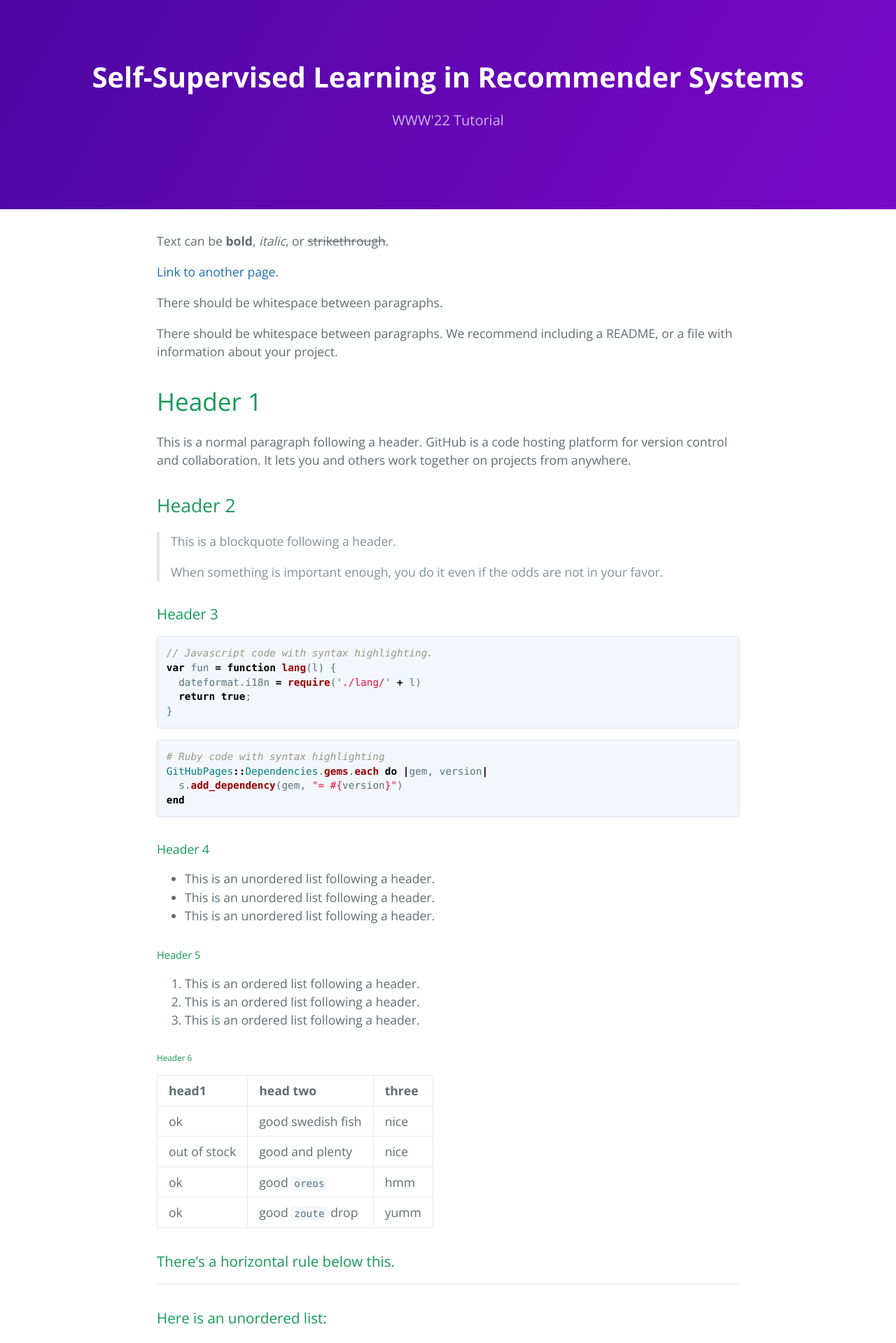
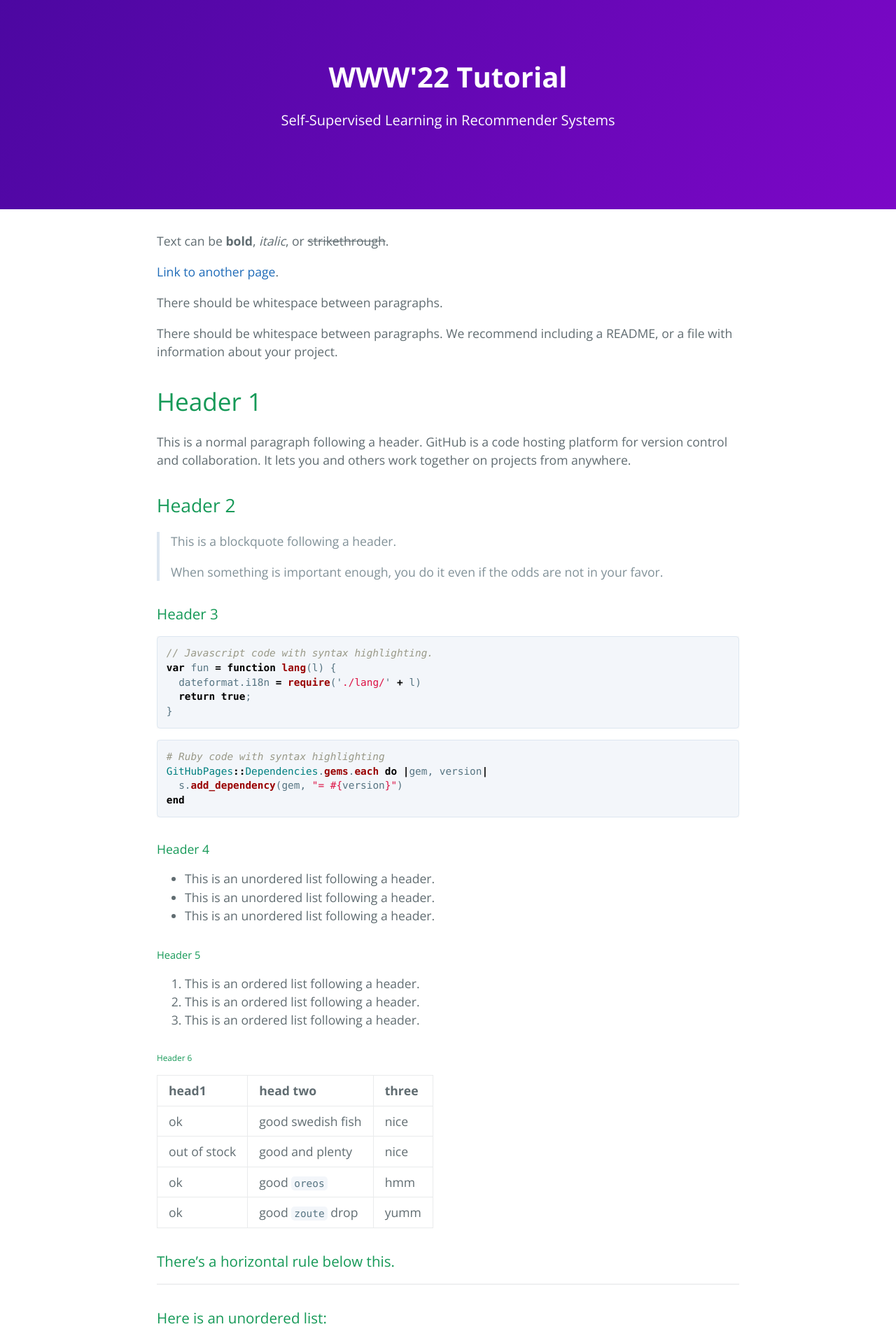
Before and after one commit to ssl-recsys/ssl-recsys.github.io, a Jekyll site: the page built from index.md, in a window 1280 px wide. Shown: the top 1919 px of the page at 70% size. Built offline with Jekyll 4.4.1, drawn with Linux system fonts in a browser that asks for light colours.

Commit message:
initialization

```diff
--- a/_config.yml
+++ b/_config.yml
@@ -1,5 +1,5 @@
-title: Self-Supervised Learning in Recommender Systems
-description: WWW'22 Tutorial
+title: WWW'22 Tutorial
+description: Self-Supervised Learning in Recommender Systems
 show_downloads: false
 google_analytics:
 theme: jekyll-theme-cayman
--- a/_sass/jekyll-theme-cayman.scss
+++ b/_sass/jekyll-theme-cayman.scss
@@ -144,7 +144,7 @@ a {
 .project-tagline {
   margin-bottom: 2rem;
   font-weight: normal;
-  opacity: 0.7;
+  opacity: 1;
 
   @include large {
     font-size: 1.25rem;
```
